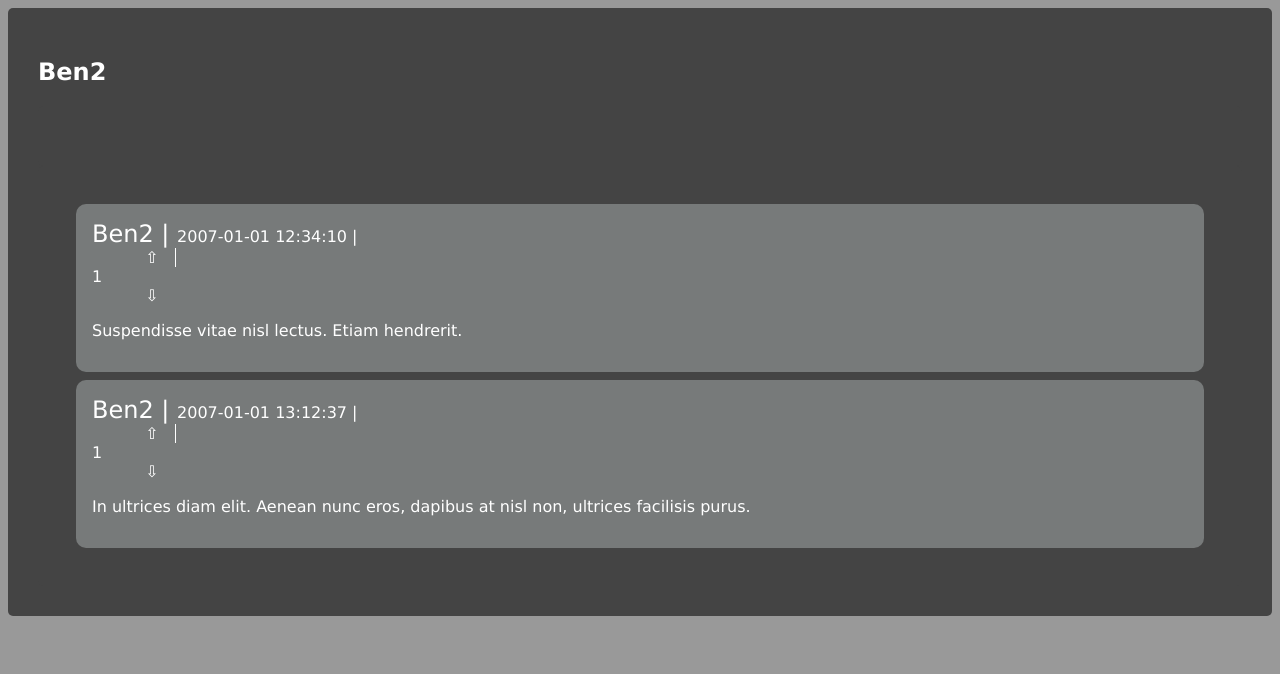
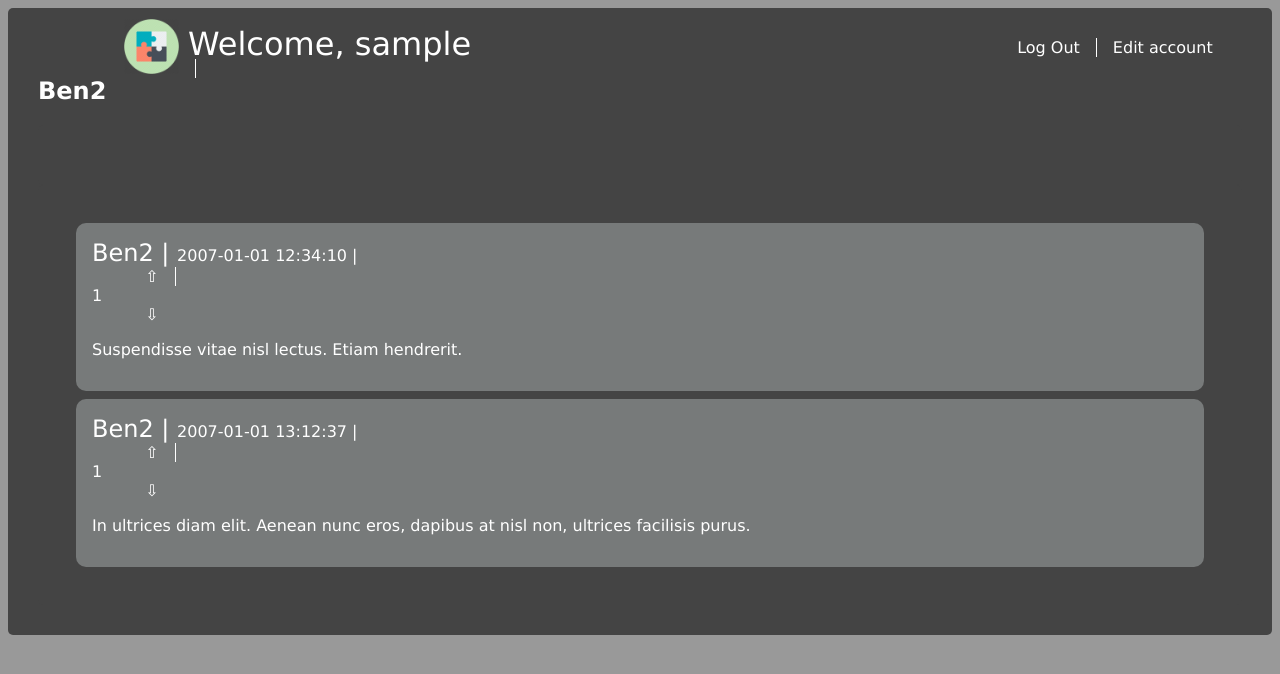
Before and after one commit to gitinho/SimpleReddit, a PHP site: page /user_page.php?id_user=2 in a window 1280 px wide. Shown: the top 674 px of the page. Run offline with PHP 8.4, Linux system fonts and the light colour scheme; the visitor is signed in with stand-in values (Sample User, id 1); data comes from the database, SQL or seed files in the repository; both versions use the stored data as it was after the commit.

Commit message:
added header to all pages for navigability

```diff
--- /dev/null
+++ b/includes/header.php
@@ -0,0 +1,18 @@
+<?php
+    include_once('includes/init.php');
+
+    include_once('database/story.php');
+    include_once('database/comment.php');
+    $_SESSION["redirect"] = "index.php";
+    echo '<div class = "logo"> <a href="index.php"><img src="style/logo.png" width="55"></a> </div>';
+    if ($_SESSION["logged_in"]) {
+        ?>
+        <div class = "username"><?= $_SESSION['username'] ?></div>
+        <?php
+        echo '<a href="action_logout.php"> Log Out</a>';
+        echo '<a href="edit.php">Edit account</a>';
+    } else {
+        echo '<a href="login.php"> Log In </a>';
+        echo '<a href="register.php">Sign up</a>';
+    }
+?>
--- a/story_item.php
+++ b/story_item.php
@@ -18,6 +18,7 @@
         include_once('database/comment.php');
         include_once('database/connection.php');
         include_once('includes/session.php');
+        include_once('includes/header.php');
 
         $id_story = $_GET['id_story'];
         /*
--- a/style/main.css
+++ b/style/main.css
@@ -137,7 +137,7 @@ a {
   font-size: 2em;
   position: absolute;
   top:25px;
-  margin-left: 60px;
+  margin-left: 150px;
 }
 
 
--- a/user_page.php
+++ b/user_page.php
@@ -18,6 +18,7 @@
         include_once('database/comment.php');
         include_once('database/connection.php');
         include_once('includes/session.php');
+        include_once('includes/header.php');
 
         $id_user = $_GET['id_user'];
         /*
```
Also changed, not shown: index.php (+1 -16 lines), database/stories_db.db.
